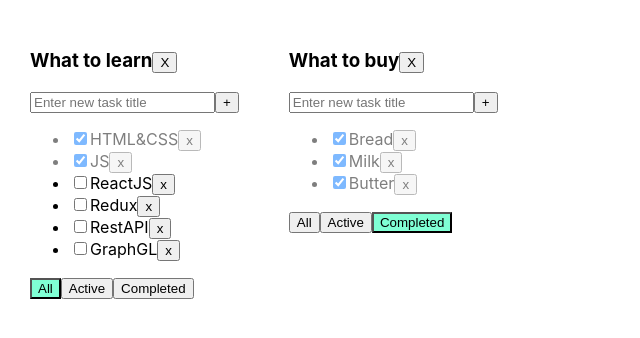
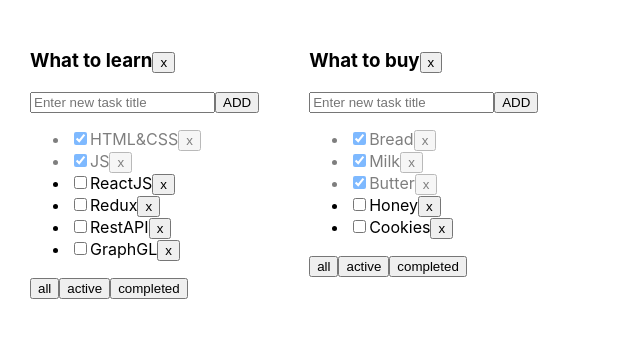
Before and after one commit to zillomoons/it-incubator-todolist-ts-01, a React (Create React App) app: page / in a window 1280 px wide. Shown: the top 338 px of the page, without its empty margins (0-640 px from the left). Built offline with nearby package versions, Linux system fonts and the light colour scheme; the HTML template or start-up script is replaced by a standard one.

Commit message:
05_refactoring

```diff
--- a/src/App.tsx
+++ b/src/App.tsx
@@ -10,9 +10,7 @@ export type TodoListType = {
     title: string
     filter: FilterValuesType
 }
-export type TaskStateType = {
-    [key: string]: TaskType[]
-}
+export type TaskStateType = { [key: string]: TaskType[] }
 
 const App = () => {
     const todoListId_1 = v1();
@@ -20,9 +18,8 @@ const App = () => {
 
     const [todoLists, setTodoLists] = useState<TodoListType[]>([
         {id: todoListId_1, title: 'What to learn', filter: 'all'},
-        {id: todoListId_2, title: 'What to buy', filter: 'completed'},
+        {id: todoListId_2, title: 'What to buy', filter: 'all'},
     ])
-
     const [tasks, setTasks] = useState<TaskStateType>({
         [todoListId_1]: [
             {id: v1(), title: "HTML&CSS", isDone: true},
@@ -42,39 +39,27 @@ const App = () => {
     })
 
     const removeTodoList = (todoID: string) => {
-        let filteredTodoLists = todoLists.filter(todo => todo.id !== todoID);
-        setTodoLists(filteredTodoLists);
+        setTodoLists(todoLists.filter(todo => todo.id !== todoID))
         delete tasks[todoID];
-        // setTasks({...tasks});
-        console.log(tasks)
     }
     const removeTask = (taskID: string, todoListId: string) => {
-        let todoTasks = tasks[todoListId];
-        tasks[todoListId] = todoTasks.filter(t => taskID !== t.id)
-        setTasks({...tasks})
+        setTasks({...tasks, [todoListId]: tasks[todoListId].filter(t => t.id !== taskID)})
     }
     const addTask = (titleTask: string, todoListId: string) => {
-        let todoTasks = tasks[todoListId];
         let newTask = {id: v1(), title: titleTask, isDone: false};
-        tasks[todoListId] = [newTask, ...todoTasks];
-        setTasks({...tasks})
+        setTasks({...tasks, [todoListId]: [newTask, ...tasks[todoListId]]})
     }
     const changeStatus = (taskId: string, isDone: boolean, todoListId: string) => {
-        let todoTasks = tasks[todoListId];
-        tasks[todoListId] = todoTasks.map(t => t.id === taskId ? {...t, isDone: isDone} : t);
-        setTasks({...tasks});
+        setTasks({...tasks, [todoListId]: tasks[todoListId].map(t => t.id === taskId ? {...t, isDone: isDone} : t)})
     }
-
     const changeFilter = (value: FilterValuesType, todoID: string) => {
-        const updatedTodoFilter = todoLists.map(todo => todo.id === todoID ? {...todo, filter: value} : todo);
-        setTodoLists(updatedTodoFilter);
+        setTodoLists(todoLists.map(todo => todo.id === todoID ? {...todo, filter: value} : todo))
     }
     return (
         <div className="App">
             {
                 todoLists.map(todo => {
                         let tasksForToDoList = tasks[todo.id];
-
                         if (todo.filter === 'active') {
                             tasksForToDoList = tasksForToDoList.filter(t => !t.isDone)
                         }
--- a/src/Todolist.tsx
+++ b/src/Todolist.tsx
@@ -1,5 +1,6 @@
 import React, {useState, ChangeEvent, KeyboardEvent} from "react";
 import {FilterValuesType} from "./App";
+import {Button} from "./components/Button";
 
 export type TaskType = {
     id: string
@@ -18,7 +19,7 @@ type ToDoListPropsType = {
     removeTodoList: (todoID: string) => void
 }
 
-export const Todolist = (props: ToDoListPropsType) => {
+export const Todolist = ({todoId, tasks, changeFilter, ...props}: ToDoListPropsType) => {
     let [newTaskTitle, setNewTaskTitle] = useState('')
     let [error, setError] = useState<boolean>(false)
 
@@ -28,65 +29,68 @@ export const Todolist = (props: ToDoListPropsType) => {
     const addNewTaskTitle = () => {
         const trimmedTitle = newTaskTitle.trim();
         if (trimmedTitle){
-            props.addTask(trimmedTitle, props.todoId);
+            props.addTask(trimmedTitle, todoId);
             setNewTaskTitle('')
         } else {
             setError(true)
         }
 
     }
-    const addNewTaskWithEnter = (e: KeyboardEvent<HTMLInputElement>) => {
+    const onKeyPressHandler = (e: KeyboardEvent<HTMLInputElement>) => {
         setError(false);
         if (e.key === 'Enter') {
             addNewTaskTitle()
         }
     }
-    const onAllClickHandler = () => props.changeFilter('all', props.todoId)
-    const onActiveClickHandler = () => props.changeFilter('active', props.todoId)
-    const onCompletedClickHandler = () => props.changeFilter('completed', props.todoId)
+    const removeTodoList = () => props.removeTodoList(todoId);
 
-    const removeTodoList = () => props.removeTodoList(props.todoId);
+    const filterHandler = (value: FilterValuesType) => changeFilter(value, todoId)
+    const onRemoveHandler = (taskID: string) => {
+        props.removeTask(taskID, todoId)
+    }
+    const onChangeHandler = (e: ChangeEvent<HTMLInputElement>, taskID: string) => {
+        props.changeStatus(taskID, e.currentTarget.checked, todoId);
+    }
 
     return <div>
-        <h3>{props.title}<button onClick={removeTodoList}>X</button></h3>
+        <h3>{props.title}
+            <Button name={'x'} callback={removeTodoList} />
+        </h3>
         <div>
             <input value={newTaskTitle}
                    placeholder={'Enter new task title'}
                    onChange={onNewTaskChanged}
                    className={error ? 'error' : ''}
-                   onKeyPress={addNewTaskWithEnter}/>
-            <button onClick={addNewTaskTitle}>+</button>
+                   onKeyPress={onKeyPressHandler}/>
+            {/*<button onClick={addNewTaskTitle}>+</button>*/}
+            <Button name={'ADD'} callback={addNewTaskTitle} />
             {error && <div className={'error-message'}>Title is required</div>}
         </div>
         <ul>
             {
-                props.tasks.map((t) => {
-                    const onRemoveHandler = () => {
-                        props.removeTask(t.id, props.todoId)
-                    }
-                    const onChangeHandler = (e: ChangeEvent<HTMLInputElement>) => {
-                        props.changeStatus(t.id, e.currentTarget.checked, props.todoId);
-                    }
-
+                tasks.map((t) => {
                     return (
                         <li key={t.id}  className={t.isDone ? 'is-done' : ''}>
                             <input type="checkbox"
-                                   onChange={onChangeHandler}
+                                   onChange={(e)=>onChangeHandler(e, t.id)}
                                    checked={t.isDone}/>
                             <span>{t.title}</span>
-                            <button onClick={onRemoveHandler}>x</button>
+                            <Button name={'x'} callback={()=>onRemoveHandler(t.id)} />
                         </li>
                     )
                 })
             }
         </ul>
         <div>
-            <button className={props.filter === 'all' ? 'active-filter' : ''}
-                    onClick={onAllClickHandler}>All</button>
-            <button className={props.filter === 'active' ? 'active-filter' : ''}
-                    onClick={onActiveClickHandler}>Active</button>
-            <button className={props.filter === 'completed' ? 'active-filter' : ''}
-                    onClick={onCompletedClickHandler}>Completed</button>
+            {/*<button className={props.filter === 'all' ? 'active-filter' : ''}*/}
+            {/*        onClick={()=>filterHandler('all')}>All</button>*/}
+            {/*<button className={props.filter === 'active' ? 'active-filter' : ''}*/}
+            {/*        onClick={()=>filterHandler('active')}>Active</button>*/}
+            {/*<button className={props.filter === 'completed' ? 'active-filter' : ''}*/}
+            {/*        onClick={()=>filterHandler('completed')}>Completed</button>*/}
+            <Button name={'all'} callback={()=>filterHandler('all')} />
+            <Button name={'active'} callback={()=>filterHandler('active')} />
+            <Button name={'completed'} callback={()=>filterHandler('completed')} />
         </div>
     </div>
 }
--- /dev/null
+++ b/src/components/Button.tsx
@@ -0,0 +1,13 @@
+import React from 'react';
+
+type PropsType={
+    name: string
+    callback: ()=>void
+}
+
+export const Button = ({name, callback, ...props}: PropsType) =>{
+    const onClickHandler=()=> {
+        callback()
+    }
+    return <button onClick={onClickHandler}>{name}</button>
+}
```
